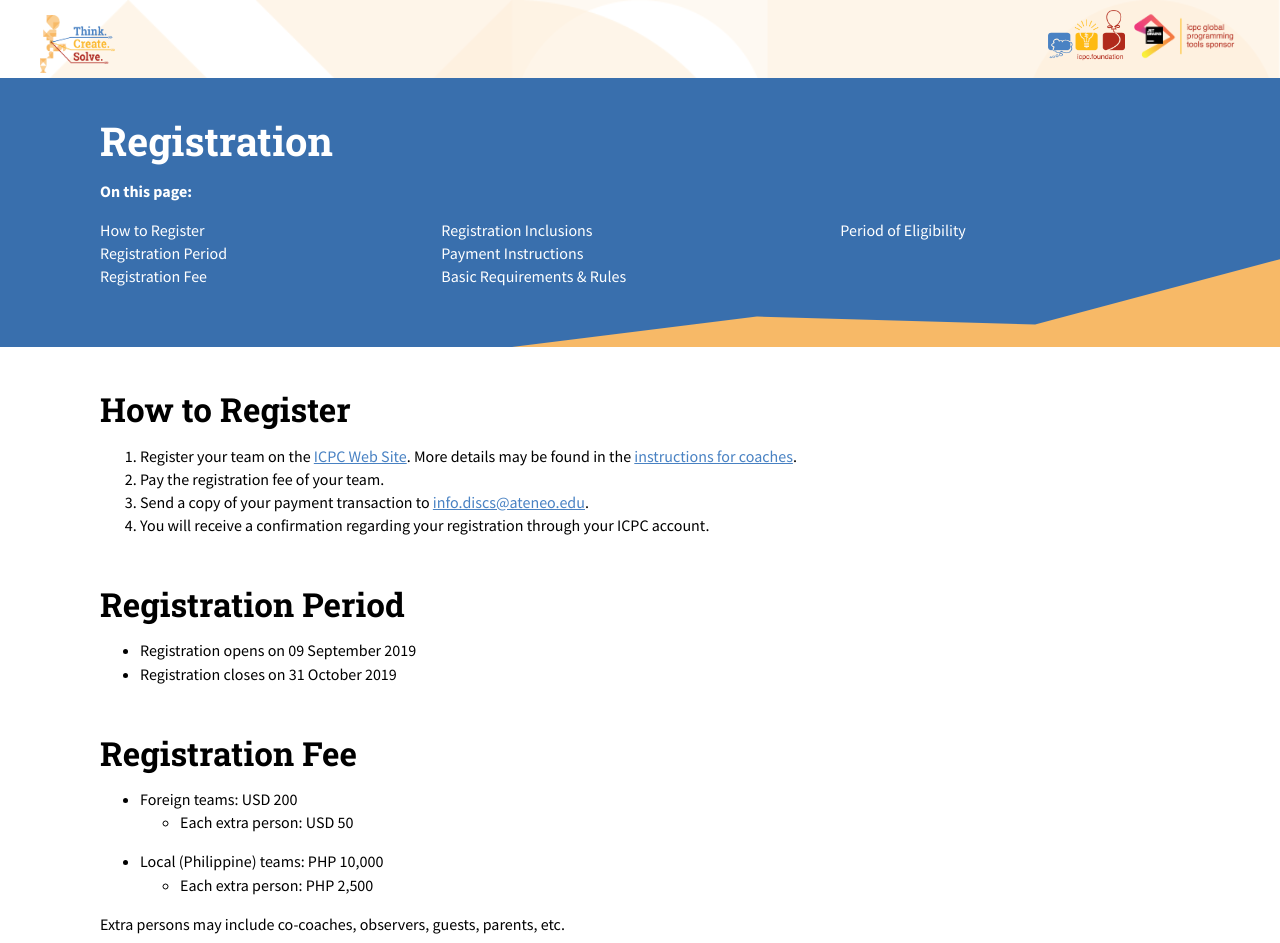
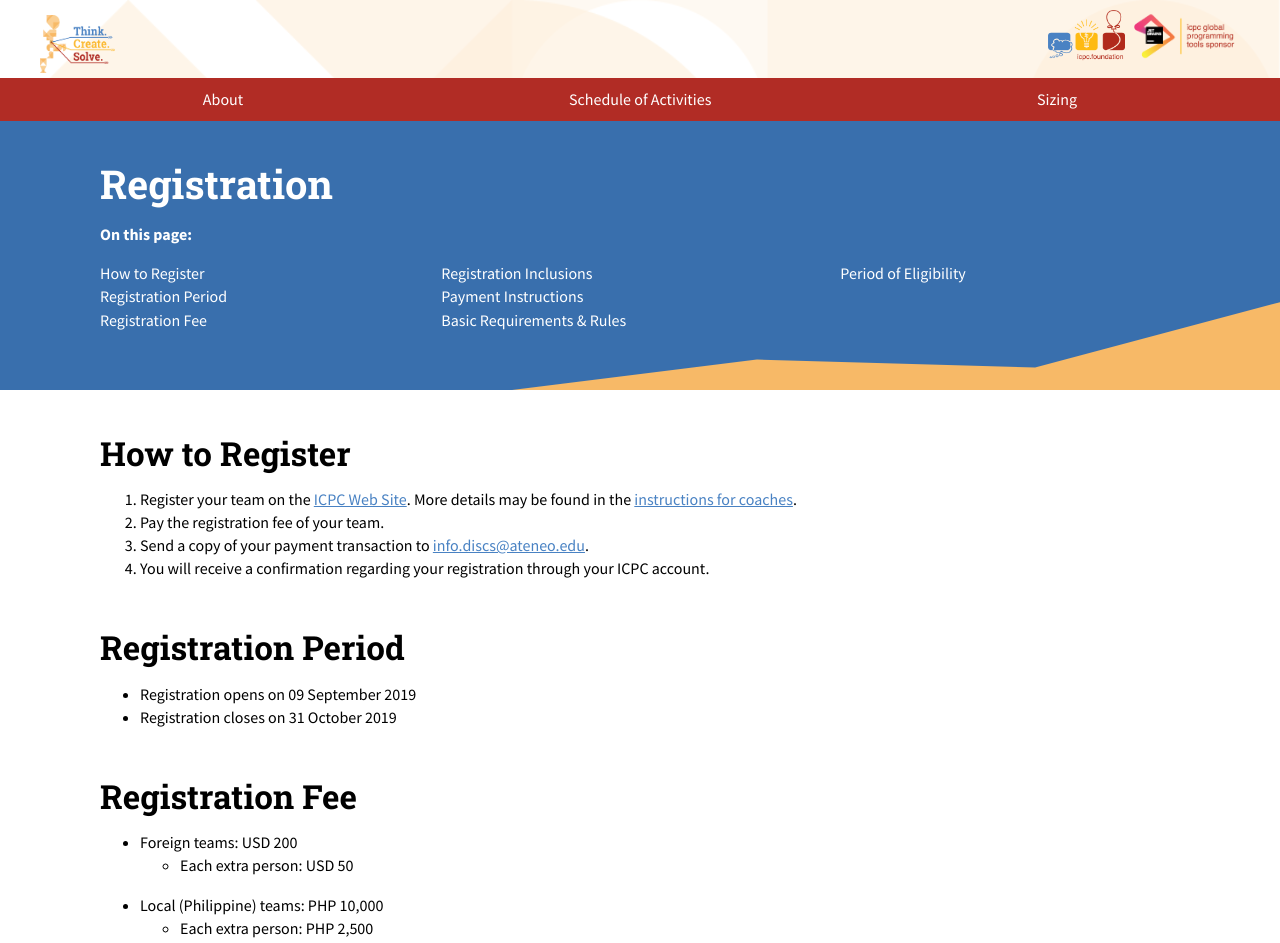
Before and after one commit to RIanDeLaCruz/ICPC2019, a plain HTML site: page index.html in a window 1280 px wide. Shown: the top 943 px of the page. Drawn offline with Linux system fonts and the light colour scheme.

Commit message:
Add desktop navigation

```diff
--- a/index.html
+++ b/index.html
@@ -16,6 +16,13 @@
         <img src="./PNG/sponsor-logo-jb-rgb6x.png" alt="ICPC Manila Logo">
       </div>
     </header>
+    <nav>
+      <ul>
+        <li><a href="/about">About</a></li>
+        <li><a href="/schedule">Schedule of Activities</a></li>
+        <li><a href="/sizing">Sizing</a></li>
+      </ul>
+    </nav>
     <section class="page-header">
       <svg
         width="768"
--- a/main.css
+++ b/main.css
@@ -26,11 +26,11 @@
   --red-accent-2: #E0716B;
   --red-accent-3: #87221C;
   --red-accent-4: #691A16;
-  --icpc-red: #615BA7;
-  --red-accent-1: #BFBDDB;
-  --red-accent-2: #8F8BC1;
-  --red-accent-3: #4C4785;
-  --red-accent-4: #302D53;
+  --icpc-violet: #615BA7;
+  --violet-accent-1: #BFBDDB;
+  --violet-accent-2: #8F8BC1;
+  --violet-accent-3: #4C4785;
+  --violet-accent-4: #302D53;
   --ph-light: #FBCF94;
   --ph-dark: #F7B967;
 }
@@ -145,6 +145,31 @@ a:active {
   width: 75px;
   height: auto;
   transform: translateY(5px);
+}
+
+nav {
+  background-color: var(--icpc-red);
+}
+
+nav ul {
+  margin: 0;
+  padding: 10px 40px;
+  list-style-type: none;
+  display: flex;
+  justify-content: space-around;
+}
+
+nav ul li a,
+nav ul li a:link,
+nav ul li a:visited {
+  color: white;
+  text-decoration: none;
+}
+
+nav ul li a:focus,
+nav ul li a:hover,
+nav ul li a:active {
+  text-decoration: underline;
 }
 
 body > section {
```
